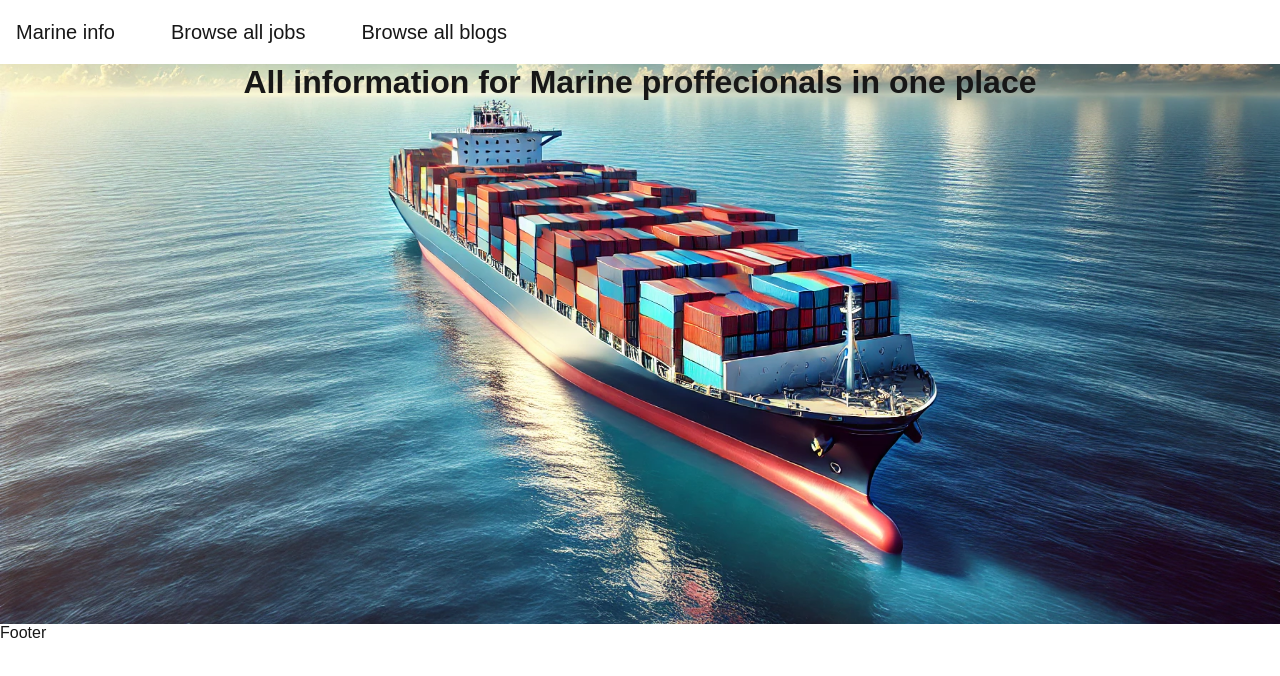
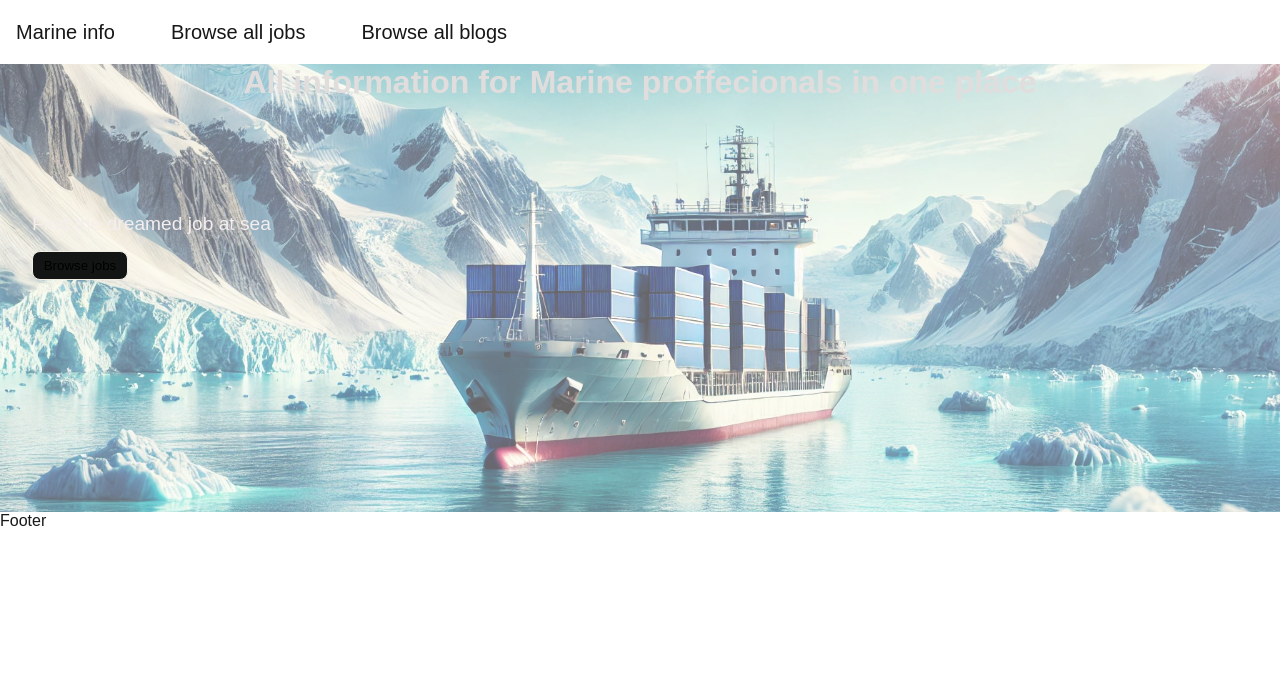
Before and after one commit to KostovPV/info-app, a Next.js app: page / in a window 1280 px wide. Shown: the top 676 px of the page. Built offline with nearby package versions, Linux system fonts and the light colour scheme.

Commit message:
page.js edited

```diff
--- a/app/page.js
+++ b/app/page.js
@@ -1,12 +1,19 @@
 import Image from "next/image";
 import styles from "./page.module.css";
+import Link from "next/link";
 
 export default function Home() {
   return (<>
     <div className={styles.page}>
-      <h1>All information for Marine proffecionals in one place</h1>
+      <h1 >All information for Marine proffecionals in one place</h1>
       <main className={styles.main}>
+        <div className={styles.jobContainer}>
+          <div>Find the dreamed job at sea</div>
+          <button>
+            <Link href='/jobs'>Browse jobs</Link>
+          </button>
 
+        </div>
       </main>
 
     </div>
--- a/app/page.module.css
+++ b/app/page.module.css
@@ -1,16 +1,54 @@
 .page {
-  min-height: 35rem;
+  min-height: 28rem;
   display: flex;
   flex-direction: column;
-  align-items: center;
-  background-image: url('/containerVessel.webp');
+  position: relative;
   background-size: cover;
   background-repeat: no-repeat;
   background-position: center;
+  color: rgb(226, 221, 221);
+}
 
+.page::before {
+  content: "";
+  position: absolute;
+  top: 0;
+  left: 0;
+  right: 0;
+  bottom: 0;
+  background-image: url('/arctica.webp');
+  background-size: cover;
+  background-repeat: no-repeat;
+  background-position: center;
+  opacity: 0.6;
+  z-index: -1; /* Ensure the background stays behind the content */
 }
 
 .main {
+  display: flex;
   font-size: 1.2rem;
   color: #f5eeee;
 }
+
+.jobContainer {
+  /* width: 10rem; */
+  display: flex;
+  flex-direction: column;
+  padding-top: 7rem;
+  margin-left: 2rem;
+}
+.jobContainer button {
+  margin-top: 1rem;
+  height: 1.8rem;
+  width: 6rem;
+  background-color: rgb(19, 21, 21);
+  border: 1.5px solid rgb(244, 239, 229);
+  border-radius: 8px;
+
+}
+.page h1 {
+  opacity: 1;
+  z-index: 10;
+  position: relative;
+  text-align: center;
+}
```
Also changed, not shown: public/arctica.webp (added).
